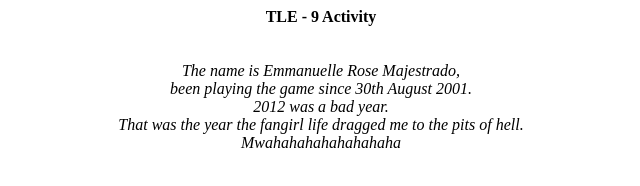
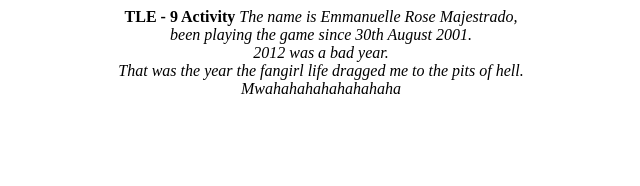
Before and after one commit to MajestradoEmmanuelle/MyNewRepository, a plain HTML site: page index.html in a window 1280 px wide. Shown: the whole page, without its empty margins (319-959 px from the left). Drawn offline with Linux system fonts and the light colour scheme.

Commit message:
Update index.html

```diff
--- a/index.html
+++ b/index.html
@@ -2,8 +2,8 @@
 	<head>
 		<title>	Computer Programming </title>
 	</head>
-	<body><center><b>TLE - 9 Activity </b><br><br>
-			<i><br>The name is Emmanuelle Rose Majestrado, <br>
+	<body><center><b>TLE - 9 Activity </b>
+			<i>The name is Emmanuelle Rose Majestrado, <br>
 				been playing the game since 30th August 2001. <br>
 				2012 was a bad year. <br>
 				That was the year the fangirl life dragged me to the pits of hell. <br>
```
